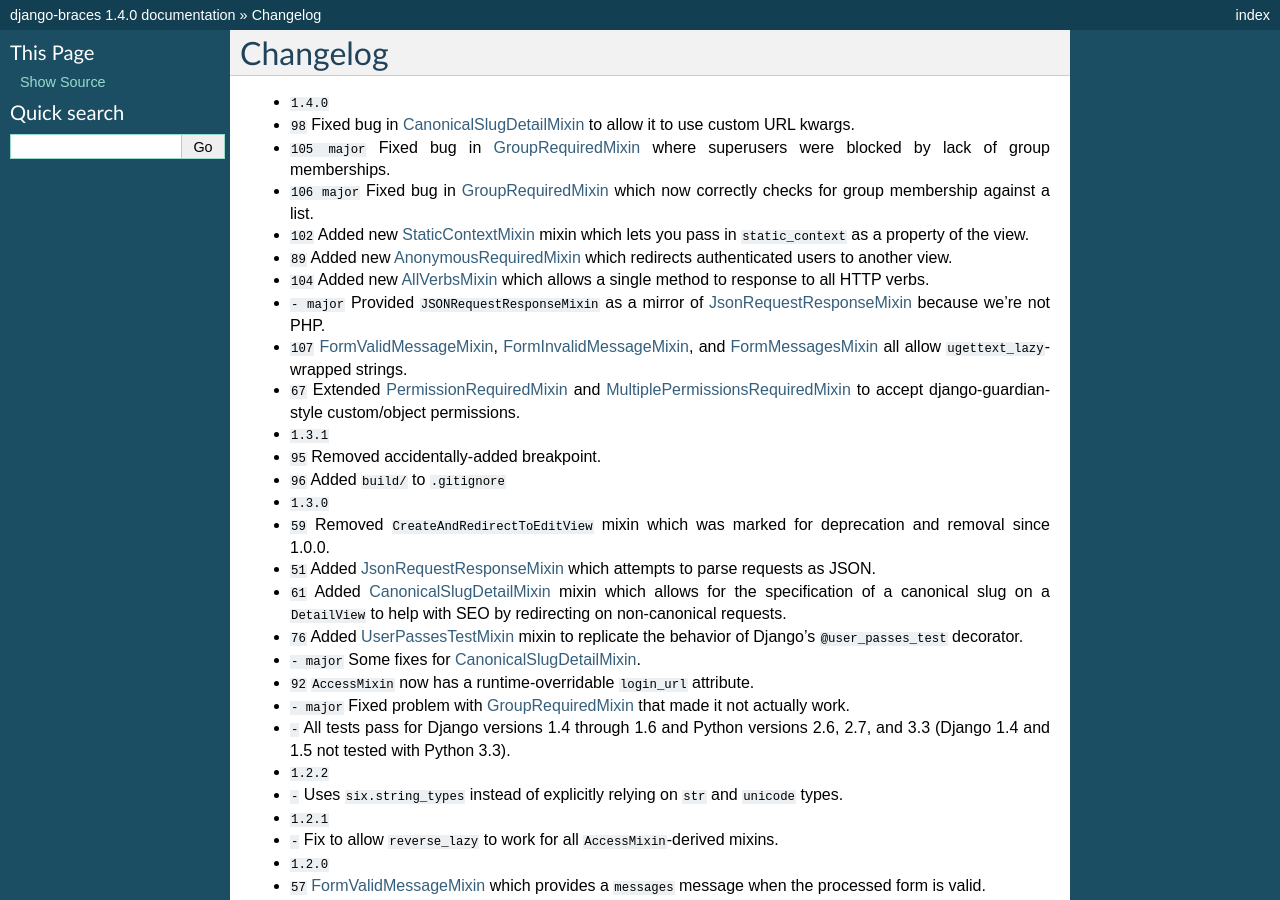
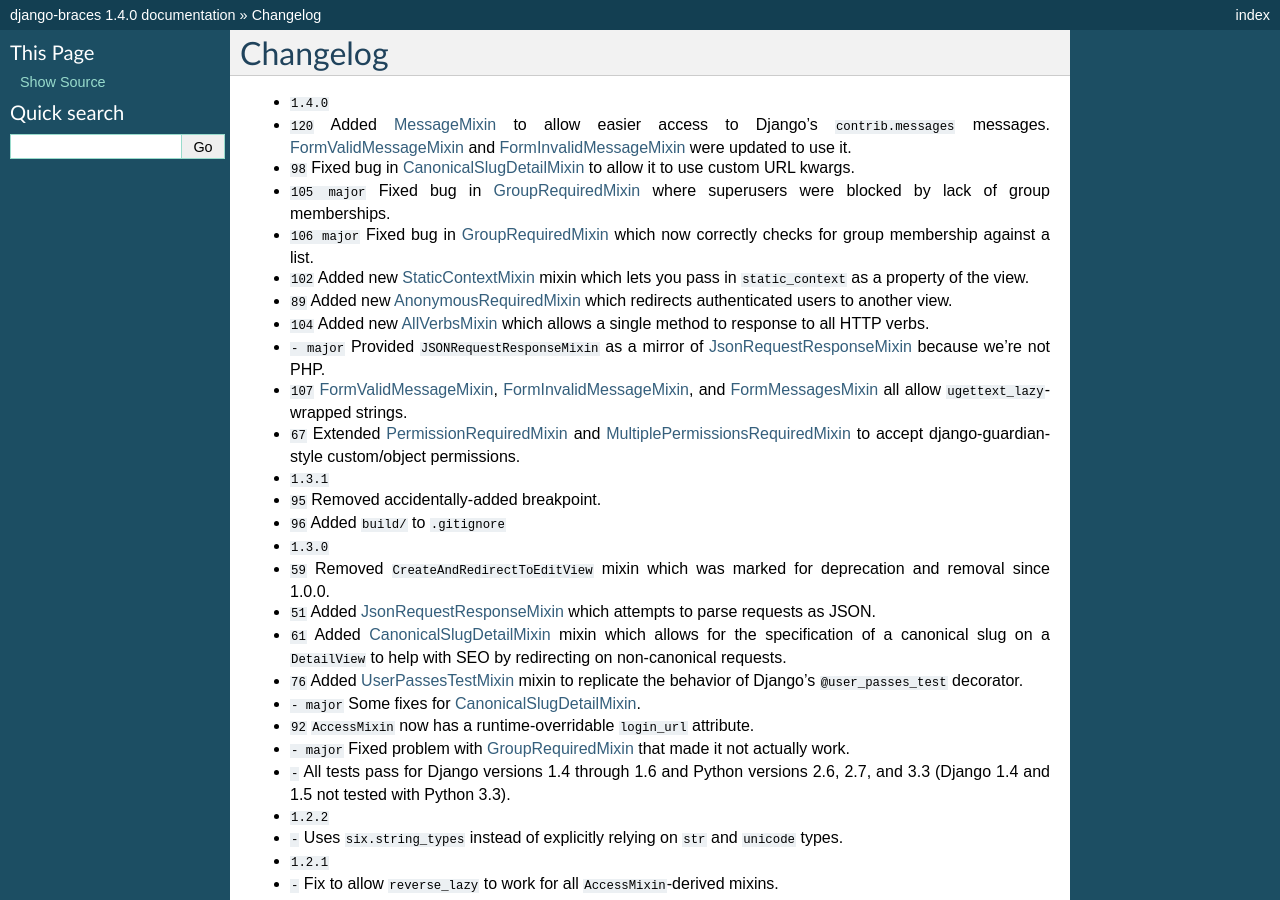
Before and after one commit to brack3t/django-braces, a Sphinx documentation site: the page built from docs/changelog.rst, in a window 1280 px wide and 900 px high. Built offline with Sphinx 7.4.7, drawn with Linux system fonts in a browser that asks for light colours; cross-references to code outside the pages are shown as plain code.

Commit message:
messages mixin changelog

```diff
--- a/docs/changelog.rst
+++ b/docs/changelog.rst
@@ -5,6 +5,7 @@
 =========
 
 * :release:`1.4.0 <2014-03-05>`
+* :feature:`120` Added :ref:`MessageMixin` to allow easier access to Django's ``contrib.messages`` messages. :ref:`FormValidMessageMixin` and :ref:`FormInvalidMessageMixin` were updated to use it.
 * :bug:`98` Fixed bug in :ref:`CanonicalSlugDetailMixin` to allow it to use custom URL kwargs.
 * :bug:`105 major` Fixed bug in :ref:`GroupRequiredMixin` where superusers were blocked by lack of group memberships.
 * :bug:`106 major` Fixed bug in :ref:`GroupRequiredMixin` which now correctly checks for group membership against a list.
```
